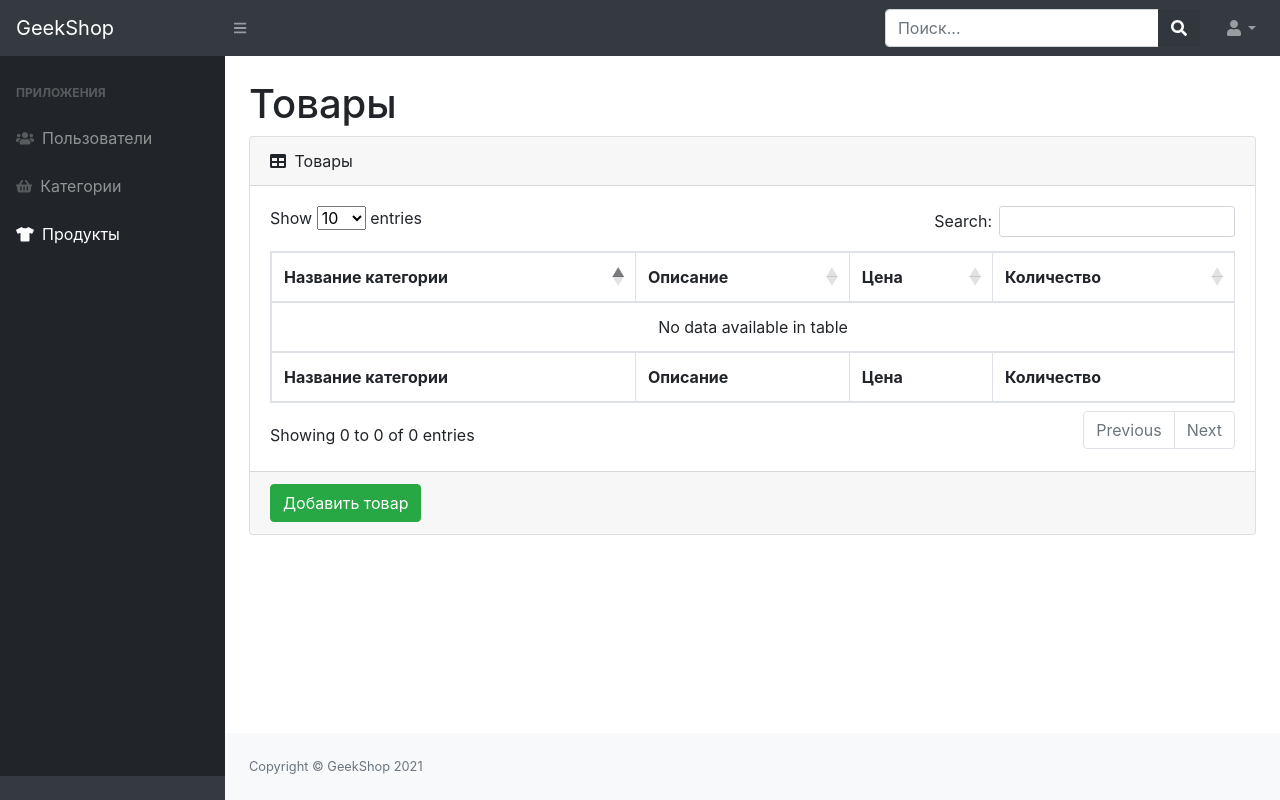
After one commit to SergeiButchak/Django_GB_2, a Django app: page /admins/prod/read/ in a window 1280 px wide. The commit adds this page. Run offline with Django 3.2, Linux system fonts and the light colour scheme; the visitor is signed in with stand-in values (Sample User, id 1); data that the repository does not hold is empty; parts of the project's set-up code (start-up, migrations or seed data) failed here and were passed over; some libraries are stand-ins or nearby versions.

Commit message:
added product templates and product-read controller in admin

```diff
--- /dev/null
+++ b/admins/templates/admins/admin-prod-read.html
@@ -0,0 +1,54 @@
+{% extends 'admins/base.html' %}
+{% load static %}
+
+{% block content %}
+    <main>
+        <div class="container-fluid">
+            <h1 class="mt-4">Товары</h1>
+            <div class="card mb-4">
+                <div class="card-header">
+                    <i class="fas fa-table mr-1"></i>
+                    Товары
+                </div>
+                <div class="card-body">
+                    <div class="table-responsive">
+                        <table class="table table-bordered" id="dataTable" width="100%" cellspacing="0">
+                            <thead>
+                            <tr>
+                                <th>Название категории</th>
+                                <th>Описание</th>
+                                <th>Цена</th>
+                                <th>Количество</th>
+                            </tr>
+                            </thead>
+                            <tfoot>
+                            <tr>
+                                <th>Название категории</th>
+                                <th>Описание</th>
+                                <th>Цена</th>
+                                <th>Количество</th>
+                            </tr>
+                            </tfoot>
+                            <tbody>
+                            {% for product in products %}
+                                <tr>
+                                    <td><a href="{% url 'admins:prod_update' product.id %}"
+                                           style="color: dodgerblue">{{ product.name }}</a></td>
+                                    <td>{{ product.description }}</td>
+                                <td>{{ product.price }}</td>
+                                <td>{{ product.quantity }}</td>
+                                </tr>
+                            {% endfor %}
+                            </tbody>
+                        </table>
+                    </div>
+                </div>
+                <div class="card-footer">
+                    <a href="{% url 'admins:prod_create' %}">
+                        <button class="btn btn-success">Добавить товар</button>
+                    </a>
+                </div>
+            </div>
+        </div>
+    </main>
+{% endblock %}
--- a/admins/templates/admins/base.html
+++ b/admins/templates/admins/base.html
@@ -59,7 +59,7 @@
                         </div>
                         Категории
                     </a>
-                    <a class="nav-link" href="index.html">
+                    <a class="nav-link" href="{% url 'admins:prod_read' %}">
                         <div class="sb-nav-link-icon">
                             <i class="fas fa-tshirt"></i>
                         </div>
--- a/admins/urls.py
+++ b/admins/urls.py
@@ -1,6 +1,7 @@
 from django.urls import path
 from admins.views import admins, admin_users_read, admin_users_create, admin_users_update, admin_users_delete
 from admins.views import admin_cat_read, admin_cat_create, admin_cat_update, admin_cat_delete
+from admins.views import admin_prod_read, admin_prod_create, admin_prod_update, admin_prod_delete
 
 app_name = 'admins'
 
@@ -14,5 +15,9 @@ urlpatterns = [
     path('cat/create/', admin_cat_create, name='cat_create'),
     path('cat/update/<int:pk>/', admin_cat_update, name='cat_update'),
     path('cat/delete/<int:pk>/', admin_cat_delete, name='cat_delete'),
+    path('prod/read/', admin_prod_read, name='prod_read'),
+    path('prod/create/', admin_prod_create, name='prod_create'),
+    path('prod/update/<int:pk>/', admin_prod_update, name='prod_update'),
+    path('prod/delete/<int:pk>/', admin_prod_delete, name='prod_delete'),
 
 ]
--- a/admins/views.py
+++ b/admins/views.py
@@ -4,7 +4,8 @@ from django.contrib.auth.decorators import user_passes_test
 from django.urls import reverse
 from users.models import User
 from products.models import ProductCategory, Product
-from admins.forms import UserAdminRegistrationForm, UserAdminProfileForm, CategoryAdminCreateForm
+from admins.forms import UserAdminRegistrationForm, UserAdminProfileForm, CategoryAdminCreateForm, ProductAdminCreateForm
+
 
 @user_passes_test(lambda u: u.is_staff)
 def admins(request):
@@ -117,4 +118,57 @@ def admin_cat_delete(request, pk):
     category = ProductCategory.objects.get(id=pk)
     category.delete()
     return HttpResponseRedirect(reverse('admins:cat_read'))
+
+
+@user_passes_test(lambda u: u.is_staff)
+def admin_prod_read(request):
+    context = {
+        'title': 'GeekShop - Admin',
+        'products': Product.objects.all(),
+    }
+    return render(request, 'admins/admin-prod-read.html', context)
+
+
+@user_passes_test(lambda u: u.is_staff)
+def admin_prod_create(request):
+    if request.method == 'POST':
+        form = ProductAdminCreateForm(data=request.POST)
+        if form.is_valid():
+            form.save()
+            messages.success(request, 'товар добавлен')
+            return HttpResponseRedirect(reverse('admins:prod_read'))
+    else:
+        form = ProductAdminCreateForm()
+    context = {
+        'title': 'Admin - Добавление товаров.',
+        'form': form
+    }
+    return render(request, 'admins/admin-prod-create.html', context)
+
+
+@user_passes_test(lambda u: u.is_staff)
+def admin_prod_update(request, pk):
+    product = Product.objects.get(id=pk)
+    if request.method == 'POST':
+        form = CategoryAdminCreateForm(instance=product, data=request.POST)
+        if form.is_valid():
+            form.save()
+            messages.success(request, 'Измененеия сохранены.')
+            return HttpResponseRedirect(reverse('admins:prod_read'))
+    else:
+        form = CategoryAdminCreateForm(instance=product)
+    context = {
+        'title': 'Admin - Изменение товара.',
+        'form': form,
+        'category': product
+    }
+    return render(request, 'admins/admin-prod-update-delete.html', context)
+
+
+@user_passes_test(lambda u: u.is_staff)
+def admin_prod_delete(request, pk):
+    product = Product.objects.get(id=pk)
+    product.delete()
+    return HttpResponseRedirect(reverse('admins:prod_read'))
+
 # Create your views here.
```
Also changed, not shown: admins/forms.py (+13 -0 lines).
